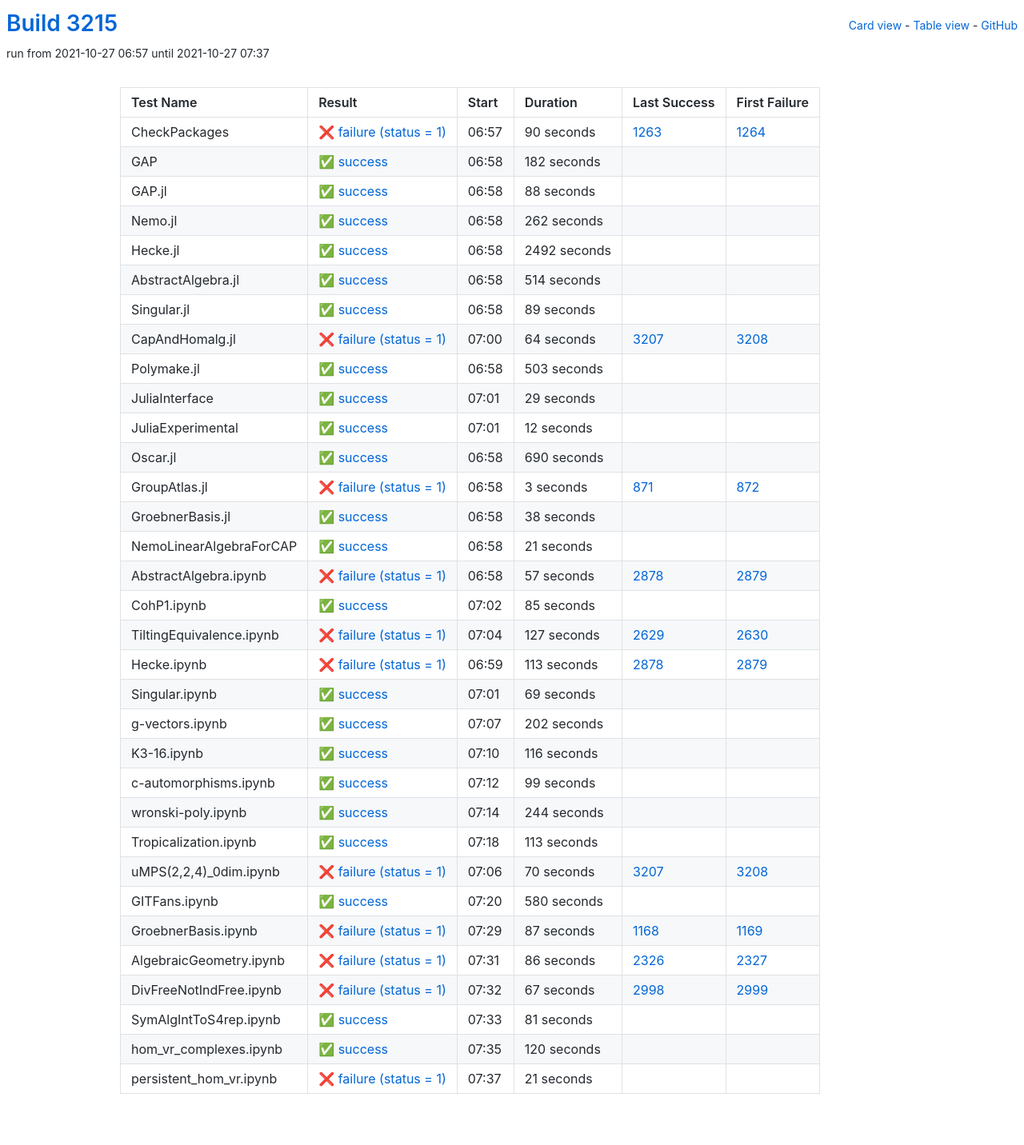
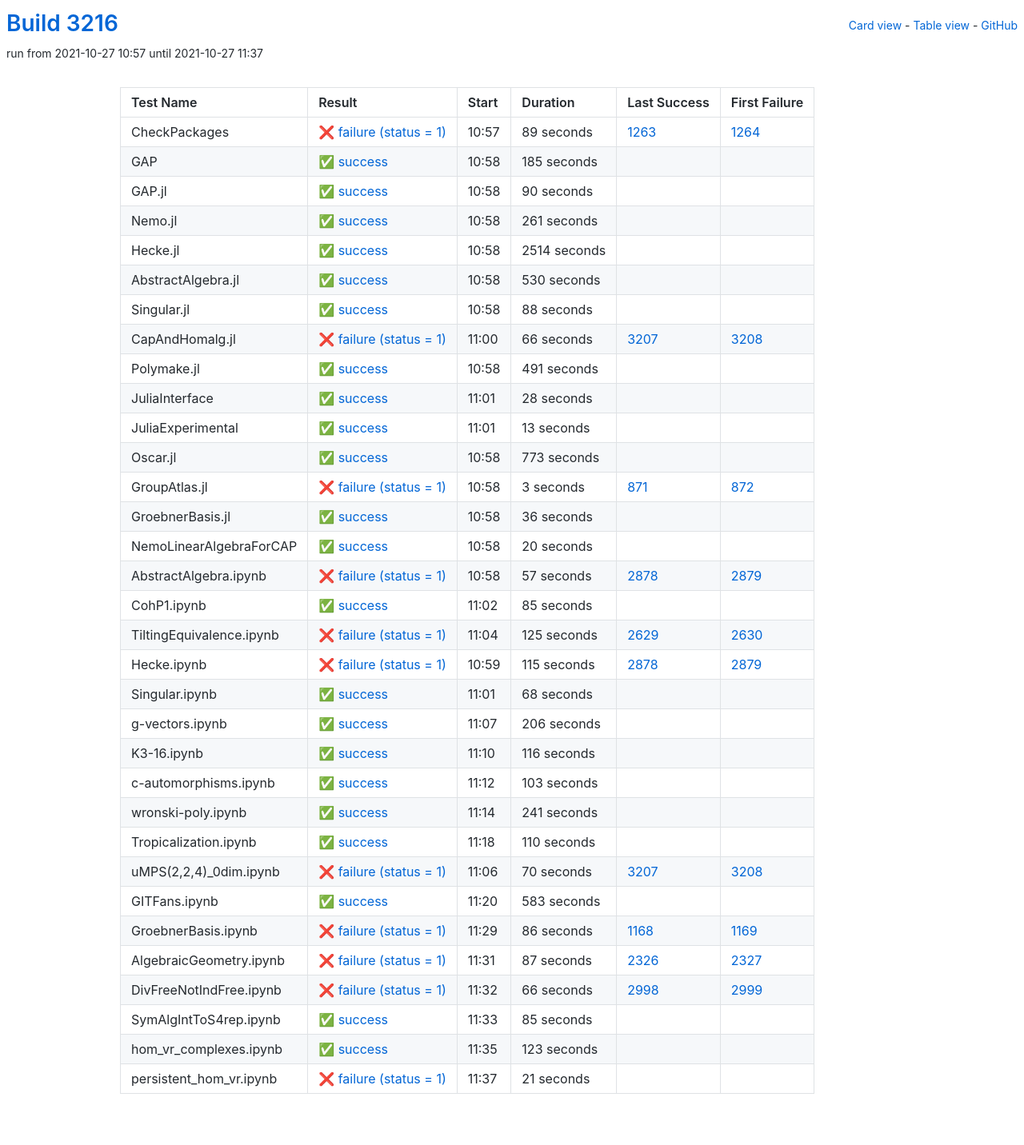
Before and after one commit to oscar-system/oscar-ci-status-stable, a Jekyll site: the page built from table.html, in a window 1280 px wide. Shown: the whole page at 80% size. Built offline with Jekyll 4.4.1, drawn with Linux system fonts in a browser that asks for light colours.

Commit message:
Build #3216

```diff
--- a/_data/ci.yml
+++ b/_data/ci.yml
@@ -1,6 +1,6 @@
 ---
-build: 3215
-build_url: https://oscarci.mathematik.uni-kl.de/job/oscar-stable/3215/
+build: 3216
+build_url: https://oscarci.mathematik.uni-kl.de/job/oscar-stable/3216/
 job: oscar-stable
 organization: oscar-system
 repo: oscar-ci-status-stable
@@ -8,32 +8,80 @@ repourl: https://github.com/oscar-system/oscar-ci-status-stable
 tests:
 - name: CheckPackages
   id: checkpackages
-  log: https://oscarci.mathematik.uni-kl.de/job/oscar-stable/3215/artifact/logs/build-3215/CheckPackages.log
-  start: 2021-10-27 06:57
+  log: https://oscarci.mathematik.uni-kl.de/job/oscar-stable/3216/artifact/logs/build-3216/CheckPackages.log
+  start: 2021-10-27 10:57
   success: false
   exitcode: 1
   status: failure
-  duration: 90
+  duration: 89
   last_success: 1263
   last_success_url: https://oscarci.mathematik.uni-kl.de/job/oscar-stable/1263/
   first_failure: 1264
   first_failure_url: https://oscarci.mathematik.uni-kl.de/job/oscar-stable/1264/
 - name: GAP
   id: gap
-  log: https://oscarci.mathematik.uni-kl.de/job/oscar-stable/3215/artifact/logs/build-3215/GAP.log
-  start: 2021-10-27 06:58
+  log: https://oscarci.mathematik.uni-kl.de/job/oscar-stable/3216/artifact/logs/build-3216/GAP.log
+  start: 2021-10-27 10:58
   success: true
   exitcode: 0
   status: success
-  duration: 182
+  duration: 185
   last_success: false
   last_success_url:
   first_failure: false
   first_failure_url:
 - name: GAP.jl
   id: gap-jl
-  log: https://oscarci.mathematik.uni-kl.de/job/oscar-stable/3215/artifact/logs/build-3215/GAP.jl.log
-  start: 2021-10-27 06:58
+  log: https://oscarci.mathematik.uni-kl.de/job/oscar-stable/3216/artifact/logs/build-3216/GAP.jl.log
+  start: 2021-10-27 10:58
+  success: true
+  exitcode: 0
+  status: success
+  duration: 90
+  last_success: false
+  last_success_url:
+  first_failure: false
+  first_failure_url:
+- name: Nemo.jl
+  id: nemo-jl
+  log: https://oscarci.mathematik.uni-kl.de/job/oscar-stable/3216/artifact/logs/build-3216/Nemo.jl.log
+  start: 2021-10-27 10:58
+  success: true
+  exitcode: 0
+  status: success
+  duration: 261
+  last_success: false
+  last_success_url:
+  first_failure: false
+  first_failure_url:
+- name: Hecke.jl
+  id: hecke-jl
+  log: https://oscarci.mathematik.uni-kl.de/job/oscar-stable/3216/artifact/logs/build-3216/Hecke.jl.log
+  start: 2021-10-27 10:58
+  success: true
+  exitcode: 0
+  status: success
+  duration: 2514
+  last_success: false
+  last_success_url:
+  first_failure: false
+  first_failure_url:
+- name: AbstractAlgebra.jl
+  id: abstractalgebra-jl
+  log: https://oscarci.mathematik.uni-kl.de/job/oscar-stable/3216/artifact/logs/build-3216/AbstractAlgebra.jl.log
+  start: 2021-10-27 10:58
+  success: true
+  exitcode: 0
+  status: success
+  duration: 530
+  last_success: false
+  last_success_url:
+  first_failure: false
+  first_failure_url:
+- name: Singular.jl
+  id: singular-jl
+  log: https://oscarci.mathematik.uni-kl.de/job/oscar-stable/3216/artifact/logs/build-3216/Singular.jl.log
+  start: 2021-10-27 10:58
   success: true
   exitcode: 0
   status: success
@@ -42,118 +90,70 @@ tests:
   last_success_url:
   first_failure: false
   first_failure_url:
-- name: Nemo.jl
-  id: nemo-jl
-  log: https://oscarci.mathematik.uni-kl.de/job/oscar-stable/3215/artifact/logs/build-3215/Nemo.jl.log
-  start: 2021-10-27 06:58
-  success: true
-  exitcode: 0
-  status: success
-  duration: 262
-  last_success: false
-  last_success_url:
-  first_failure: false
-  first_failure_url:
-- name: Hecke.jl
-  id: hecke-jl
-  log: https://oscarci.mathematik.uni-kl.de/job/oscar-stable/3215/artifact/logs/build-3215/Hecke.jl.log
-  start: 2021-10-27 06:58
-  success: true
-  exitcode: 0
-  status: success
-  duration: 2492
-  last_success: false
-  last_success_url:
-  first_failure: false
-  first_failure_url:
-- name: AbstractAlgebra.jl
-  id: abstractalgebra-jl
-  log: https://oscarci.mathematik.uni-kl.de/job/oscar-stable/3215/artifact/logs/build-3215/AbstractAlgebra.jl.log
-  start: 2021-10-27 06:58
-  success: true
-  exitcode: 0
-  status: success
-  duration: 514
-  last_success: false
-  last_success_url:
-  first_failure: false
-  first_failure_url:
-- name: Singular.jl
-  id: singular-jl
-  log: https://oscarci.mathematik.uni-kl.de/job/oscar-stable/3215/artifact/logs/build-3215/Singular.jl.log
-  start: 2021-10-27 06:58
-  success: true
-  exitcode: 0
-  status: success
-  duration: 89
-  last_success: false
-  last_success_url:
-  first_failure: false
-  first_failure_url:
 - name: CapAndHomalg.jl
   id: capandhomalg-jl
-  log: https://oscarci.mathematik.uni-kl.de/job/oscar-stable/3215/artifact/logs/build-3215/CapAndHomalg.jl.log
-  start: 2021-10-27 07:00
+  log: https://oscarci.mathematik.uni-kl.de/job/oscar-stable/3216/artifact/logs/build-3216/CapAndHomalg.jl.log
+  start: 2021-10-27 11:00
   success: false
   exitcode: 1
   status: failure
-  duration: 64
+  duration: 66
   last_success: 3207
   last_success_url: https://oscarci.mathematik.uni-kl.de/job/oscar-stable/3207/
   first_failure: 3208
   first_failure_url: https://oscarci.mathematik.uni-kl.de/job/oscar-stable/3208/
 - name: Polymake.jl
   id: polymake-jl
-  log: https://oscarci.mathematik.uni-kl.de/job/oscar-stable/3215/artifact/logs/build-3215/Polymake.jl.log
-  start: 2021-10-27 06:58
+  log: https://oscarci.mathematik.uni-kl.de/job/oscar-stable/3216/artifact/logs/build-3216/Polymake.jl.log
+  start: 2021-10-27 10:58
   success: true
   exitcode: 0
   status: success
-  duration: 503
+  duration: 491
   last_success: false
   last_success_url:
   first_failure: false
   first_failure_url:
 - name: JuliaInterface
   id: juliainterface
-  log: https://oscarci.mathematik.uni-kl.de/job/oscar-stable/3215/artifact/logs/build-3215/JuliaInterface.log
-  start: 2021-10-27 07:01
+  log: https://oscarci.mathematik.uni-kl.de/job/oscar-stable/3216/artifact/logs/build-3216/JuliaInterface.log
+  start: 2021-10-27 11:01
   success: true
   exitcode: 0
   status: success
-  duration: 29
+  duration: 28
   last_success: false
   last_success_url:
   first_failure: false
   first_failure_url:
 - name: JuliaExperimental
   id: juliaexperimental
-  log: https://oscarci.mathematik.uni-kl.de/job/oscar-stable/3215/artifact/logs/build-3215/JuliaExperimental.log
-  start: 2021-10-27 07:01
+  log: https://oscarci.mathematik.uni-kl.de/job/oscar-stable/3216/artifact/logs/build-3216/JuliaExperimental.log
+  start: 2021-10-27 11:01
   success: true
   exitcode: 0
   status: success
-  duration: 12
+  duration: 13
   last_success: false
   last_success_url:
   first_failure: false
   first_failure_url:
 - name: Oscar.jl
   id: oscar-jl
-  log: https://oscarci.mathematik.uni-kl.de/job/oscar-stable/3215/artifact/logs/build-3215/Oscar.jl.log
-  start: 2021-10-27 06:58
+  log: https://oscarci.mathematik.uni-kl.de/job/oscar-stable/3216/artifact/logs/build-3216/Oscar.jl.log
+  start: 2021-10-27 10:58
   success: true
   exitcode: 0
   status: success
-  duration: 690
+  duration: 773
   last_success: false
   last_success_url:
   first_failure: false
   first_failure_url:
 - name: GroupAtlas.jl
   id: groupatlas-jl
-  log: https://oscarci.mathematik.uni-kl.de/job/oscar-stable/3215/artifact/logs/build-3215/GroupAtlas.jl.log
-  start: 2021-10-27 06:58
+  log: https://oscarci.mathematik.uni-kl.de/job/oscar-stable/3216/artifact/logs/build-3216/GroupAtlas.jl.log
+  start: 2021-10-27 10:58
   success: false
   exitcode: 1
   status: failure
@@ -164,32 +164,32 @@ tests:
   first_failure_url: https://oscarci.mathematik.uni-kl.de/job/oscar-stable/872/
 - name: GroebnerBasis.jl
   id: groebnerbasis-jl
-  log: https://oscarci.mathematik.uni-kl.de/job/oscar-stable/3215/artifact/logs/build-3215/GroebnerBasis.jl.log
-  start: 2021-10-27 06:58
+  log: https://oscarci.mathematik.uni-kl.de/job/oscar-stable/3216/artifact/logs/build-3216/GroebnerBasis.jl.log
+  start: 2021-10-27 10:58
   success: true
   exitcode: 0
   status: success
-  duration: 38
+  duration: 36
   last_success: false
   last_success_url:
   first_failure: false
   first_failure_url:
 - name: NemoLinearAlgebraForCAP
   id: nemolinearalgebraforcap
-  log: https://oscarci.mathematik.uni-kl.de/job/oscar-stable/3215/artifact/logs/build-3215/NemoLinearAlgebraForCAP.log
-  start: 2021-10-27 06:58
+  log: https://oscarci.mathematik.uni-kl.de/job/oscar-stable/3216/artifact/logs/build-3216/NemoLinearAlgebraForCAP.log
+  start: 2021-10-27 10:58
   success: true
   exitcode: 0
   status: success
-  duration: 21
+  duration: 20
   last_success: false
   last_success_url:
   first_failure: false
   first_failure_url:
 - name: AbstractAlgebra.ipynb
   id: abstractalgebra-ipynb
-  log: https://oscarci.mathematik.uni-kl.de/job/oscar-stable/3215/artifact/logs/build-3215/AbstractAlgebra.ipynb.log
-  start: 2021-10-27 06:58
+  log: https://oscarci.mathematik.uni-kl.de/job/oscar-stable/3216/artifact/logs/build-3216/AbstractAlgebra.ipynb.log
+  start: 2021-10-27 10:58
   success: false
   exitcode: 1
   status: failure
@@ -200,8 +200,8 @@ tests:
   first_failure_url: https://oscarci.mathematik.uni-kl.de/job/oscar-stable/2879/
 - name: CohP1.ipynb
   id: cohp1-ipynb
-  log: https://oscarci.mathematik.uni-kl.de/job/oscar-stable/3215/artifact/logs/build-3215/CohP1.ipynb.log
-  start: 2021-10-27 07:02
+  log: https://oscarci.mathematik.uni-kl.de/job/oscar-stable/3216/artifact/logs/build-3216/CohP1.ipynb.log
+  start: 2021-10-27 11:02
   success: true
   exitcode: 0
   status: success
@@ -212,56 +212,56 @@ tests:
   first_failure_url:
 - name: TiltingEquivalence.ipynb
   id: tiltingequivalence-ipynb
-  log: https://oscarci.mathematik.uni-kl.de/job/oscar-stable/3215/artifact/logs/build-3215/TiltingEquivalence.ipynb.log
-  start: 2021-10-27 07:04
+  log: https://oscarci.mathematik.uni-kl.de/job/oscar-stable/3216/artifact/logs/build-3216/TiltingEquivalence.ipynb.log
+  start: 2021-10-27 11:04
   success: false
   exitcode: 1
   status: failure
-  duration: 127
+  duration: 125
   last_success: 2629
   last_success_url: https://oscarci.mathematik.uni-kl.de/job/oscar-stable/2629/
   first_failure: 2630
   first_failure_url: https://oscarci.mathematik.uni-kl.de/job/oscar-stable/2630/
 - name: Hecke.ipynb
   id: hecke-ipynb
-  log: https://oscarci.mathematik.uni-kl.de/job/oscar-stable/3215/artifact/logs/build-3215/Hecke.ipynb.log
-  start: 2021-10-27 06:59
+  log: https://oscarci.mathematik.uni-kl.de/job/oscar-stable/3216/artifact/logs/build-3216/Hecke.ipynb.log
+  start: 2021-10-27 10:59
   success: false
   exitcode: 1
   status: failure
-  duration: 113
+  duration: 115
   last_success: 2878
   last_success_url: https://oscarci.mathematik.uni-kl.de/job/oscar-stable/2878/
   first_failure: 2879
   first_failure_url: https://oscarci.mathematik.uni-kl.de/job/oscar-stable/2879/
 - name: Singular.ipynb
   id: singular-ipynb
-  log: https://oscarci.mathematik.uni-kl.de/job/oscar-stable/3215/artifact/logs/build-3215/Singular.ipynb.log
-  start: 2021-10-27 07:01
+  log: https://oscarci.mathematik.uni-kl.de/job/oscar-stable/3216/artifact/logs/build-3216/Singular.ipynb.log
+  start: 2021-10-27 11:01
   success: true
   exitcode: 0
   status: success
-  duration: 69
+  duration: 68
   last_success: false
   last_success_url:
   first_failure: false
   first_failure_url:
 - name: g-vectors.ipynb
   id: g-vectors-ipynb
-  log: https://oscarci.mathematik.uni-kl.de/job/oscar-stable/3215/artifact/logs/build-3215/g-vectors.ipynb.log
-  start: 2021-10-27 07:07
+  log: https://oscarci.mathematik.uni-kl.de/job/oscar-stable/3216/artifact/logs/build-3216/g-vectors.ipynb.log
+  start: 2021-10-27 11:07
   success: true
   exitcode: 0
   status: success
-  duration: 202
+  duration: 206
   last_success: false
   last_success_url:
   first_failure: false
   first_failure_url:
 - name: K3-16.ipynb
   id: k3-16-ipynb
-  log: https://oscarci.mathematik.uni-kl.de/job/oscar-stable/3215/artifact/logs/build-3215/K3-16.ipynb.log
-  start: 2021-10-27 07:10
+  log: https://oscarci.mathematik.uni-kl.de/job/oscar-stable/3216/artifact/logs/build-3216/K3-16.ipynb.log
+  start: 2021-10-27 11:10
   success: true
   exitcode: 0
   status: success
@@ -272,44 +272,44 @@ tests:
   first_failure_url:
 - name: c-automorphisms.ipynb
   id: c-automorphisms-ipynb
-  log: https://oscarci.mathematik.uni-kl.de/job/oscar-stable/3215/artifact/logs/build-3215/c-automorphisms.ipynb.log
-  start: 2021-10-27 07:12
+  log: https://oscarci.mathematik.uni-kl.de/job/oscar-stable/3216/artifact/logs/build-3216/c-automorphisms.ipynb.log
+  start: 2021-10-27 11:12
   success: true
   exitcode: 0
   status: success
-  duration: 99
+  duration: 103
   last_success: false
   last_success_url:
   first_failure: false
   first_failure_url:
 - name: wronski-poly.ipynb
   id: wronski-poly-ipynb
-  log: https://oscarci.mathematik.uni-kl.de/job/oscar-stable/3215/artifact/logs/build-3215/wronski-poly.ipynb.log
-  start: 2021-10-27 07:14
+  log: https://oscarci.mathematik.uni-kl.de/job/oscar-stable/3216/artifact/logs/build-3216/wronski-poly.ipynb.log
+  start: 2021-10-27 11:14
   success: true
   exitcode: 0
   status: success
-  duration: 244
+  duration: 241
   last_success: false
   last_success_url:
   first_failure: false
   first_failure_url:
 - name: Tropicalization.ipynb
   id: tropicalization-ipynb
-  log: https://oscarci.mathematik.uni-kl.de/job/oscar-stable/3215/artifact/logs/build-3215/Tropicalization.ipynb.log
-  start: 2021-10-27 07:18
+  log: https://oscarci.mathematik.uni-kl.de/job/oscar-stable/3216/artifact/logs/build-3216/Tropicalization.ipynb.log
+  start: 2021-10-27 11:18
   success: true
   exitcode: 0
   status: success
-  duration: 113
+  duration: 110
   last_success: false
   last_success_url:
   first_failure: false
   first_failure_url:
 - name: uMPS(2,2,4)_0dim.ipynb
   id: umps-2-2-4-0dim-ipynb
-  log: https://oscarci.mathematik.uni-kl.de/job/oscar-stable/3215/artifact/logs/build-3215/uMPS-2-2-4-_0dim.ipynb.log
-  start: 2021-10-27 07:06
+  log: https://oscarci.mathematik.uni-kl.de/job/oscar-stable/3216/artifact/logs/build-3216/uMPS-2-2-4-_0dim.ipynb.log
+  start: 2021-10-27 11:06
   success: false
   exitcode: 1
   status: failure
@@ -320,80 +320,80 @@ tests:
   first_failure_url: https://oscarci.mathematik.uni-kl.de/job/oscar-stable/3208/
 - name: GITFans.ipynb
   id: gitfans-ipynb
-  log: https://oscarci.mathematik.uni-kl.de/job/oscar-stable/3215/artifact/logs/build-3215/GITFans.ipynb.log
-  start: 2021-10-27 07:20
+  log: https://oscarci.mathematik.uni-kl.de/job/oscar-stable/3216/artifact/logs/build-3216/GITFans.ipynb.log
+  start: 2021-10-27 11:20
   success: true
   exitcode: 0
   status: success
-  duration: 580
+  duration: 583
   last_success: false
   last_success_url:
   first_failure: false
   first_failure_url:
 - name: GroebnerBasis.ipynb
   id: groebnerbasis-ipynb
-  log: https://oscarci.mathematik.uni-kl.de/job/oscar-stable/3215/artifact/logs/build-3215/GroebnerBasis.ipynb.log
-  start: 2021-10-27 07:29
+  log: https://oscarci.mathematik.uni-kl.de/job/oscar-stable/3216/artifact/logs/build-3216/GroebnerBasis.ipynb.log
+  start: 2021-10-27 11:29
   success: false
   exitcode: 1
   status: failure
-  duration: 87
+  duration: 86
   last_success: 1168
   last_success_url: https://oscarci.mathematik.uni-kl.de/job/oscar-stable/1168/
   first_failure: 1169
   first_failure_url: https://oscarci.mathematik.uni-kl.de/job/oscar-stable/1169/
 - name: AlgebraicGeometry.ipynb
   id: algebraicgeometry-ipynb
-  log: https://oscarci.mathematik.uni-kl.de/job/oscar-stable/3215/artifact/logs/build-3215/AlgebraicGeometry.ipynb.log
-  start: 2021-10-27 07:31
+  log: https://oscarci.mathematik.uni-kl.de/job/oscar-stable/3216/artifact/logs/build-3216/AlgebraicGeometry.ipynb.log
+  start: 2021-10-27 11:31
   success: false
   exitcode: 1
   status: failure
-  duration: 86
+  duration: 87
   last_success: 2326
   last_success_url: https://oscarci.mathematik.uni-kl.de/job/oscar-stable/2326/
   first_failure: 2327
   first_failure_url: https://oscarci.mathematik.uni-kl.de/job/oscar-stable/2327/
 - name: DivFreeNotIndFree.ipynb
   id: divfreenotindfree-ipynb
-  log: https://oscarci.mathematik.uni-kl.de/job/oscar-stable/3215/artifact/logs/build-3215/DivFreeNotIndFree.ipynb.log
-  start: 2021-10-27 07:32
+  log: https://oscarci.mathematik.uni-kl.de/job/oscar-stable/3216/artifact/logs/build-3216/DivFreeNotIndFree.ipynb.log
+  start: 2021-10-27 11:32
   success: false
   exitcode: 1
   status: failure
-  duration: 67
+  duration: 66
   last_success: 2998
   last_success_url: https://oscarci.mathematik.uni-kl.de/job/oscar-stable/2998/
   first_failure: 2999
   first_failure_url: https://oscarci.mathematik.uni-kl.de/job/oscar-stable/2999/
 - name: SymAlgIntToS4rep.ipynb
   id: symalginttos4rep-ipynb
-  log: https://oscarci.mathematik.uni-kl.de/job/oscar-stable/3215/artifact/logs/build-3215/SymAlgIntToS4rep.ipynb.log
-  start: 2021-10-27 07:33
+  log: https://oscarci.mathematik.uni-kl.de/job/oscar-stable/3216/artifact/logs/build-3216/SymAlgIntToS4rep.ipynb.log
+  start: 2021-10-27 11:33
   success: true
   exitcode: 0
   status: success
-  duration: 81
+  duration: 85
   last_success: false
   last_success_url:
   first_failure: false
   first_failure_url:
 - name: hom_vr_complexes.ipynb
   id: hom-vr-complexes-ipynb
-  log: https://oscarci.mathematik.uni-kl.de/job/oscar-stable/3215/artifact/logs/build-3215/hom_vr_complexes.ipynb.log
-  start: 2021-10-27 07:35
+  log: https://oscarci.mathematik.uni-kl.de/job/oscar-stable/3216/artifact/logs/build-3216/hom_vr_complexes.ipynb.log
+  start: 2021-10-27 11:35
   success: true
   exitcode: 0
   status: success
-  duration: 120
+  duration: 123
   last_success: false
   last_success_url:
   first_failure: false
   first_failure_url:
 - name: persistent_hom_vr.ipynb
   id: persistent-hom-vr-ipynb
-  log: https://oscarci.mathematik.uni-kl.de/job/oscar-stable/3215/artifact/logs/build-3215/persistent_hom_vr.ipynb.log
-  start: 2021-10-27 07:37
+  log: https://oscarci.mathematik.uni-kl.de/job/oscar-stable/3216/artifact/logs/build-3216/persistent_hom_vr.ipynb.log
+  start: 2021-10-27 11:37
   success: false
   exitcode: 1
   status: failure
```
Also changed, not shown: README.md.
